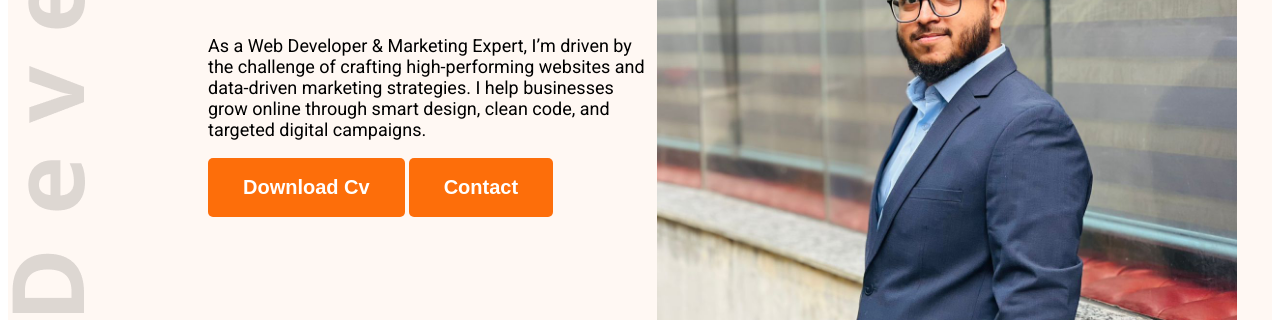
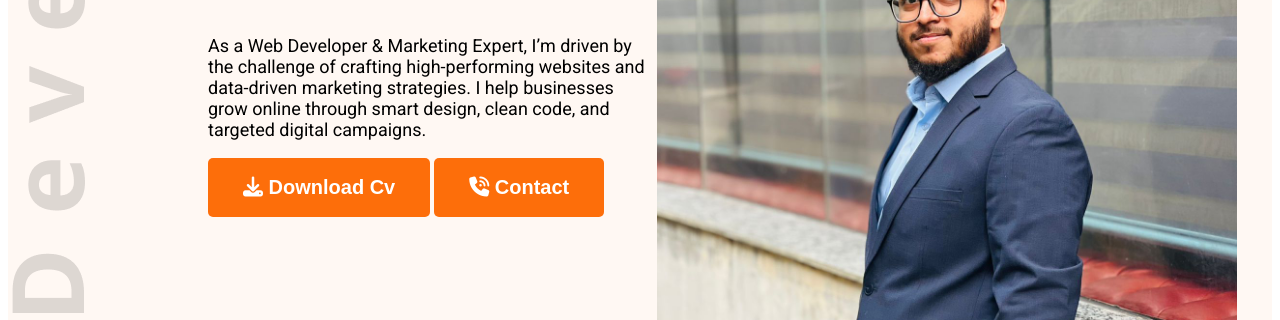
Before and after one commit to frkofficial/web-dev-portfolio, a plain HTML site: page index.html in a window 1280 px wide. Shown: the part 480-800 px from the top of the page. Drawn offline with Linux system fonts and the light colour scheme.

Commit message:
icon added

```diff
--- a/index.html
+++ b/index.html
@@ -8,6 +8,7 @@
 <link rel="preconnect" href="https://fonts.gstatic.com" crossorigin>
 <link href="https://fonts.googleapis.com/css2?family=Roboto:ital,wght@0,100..900;1,100..900&display=swap" rel="stylesheet">
     <link rel="stylesheet" href="styles/porfolio.css">
+    <script src="https://kit.fontawesome.com/1b356caaaa.js" crossorigin="anonymous"></script>
 </head>
 <body class="roboto-normal">
     <header class="header secondary-bg">
@@ -26,11 +27,12 @@
                 <p class="banner-description">
                     As a Web Developer & Marketing Expert, I’m driven by the challenge of crafting high-performing websites and data-driven marketing strategies. I help businesses grow online through smart design, clean code, and targeted digital campaigns.
                 </p>
-                <button class="btn-primary">Download Cv</button>
-                <button class="btn-primary">Contact</button>
+                <button class="btn-primary"><i class="fa-solid fa-download"></i> Download Cv</button>
+                <button class="btn-primary"><i class="fa-solid fa-phone-volume"></i> Contact</button>
             </div>
             <img src="images/frk2.jpg" alt="This is my picture" width="580">
         </div>
+
     </header>
 
     <main>
```
